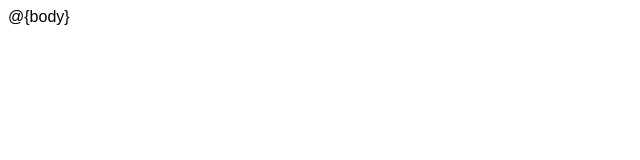
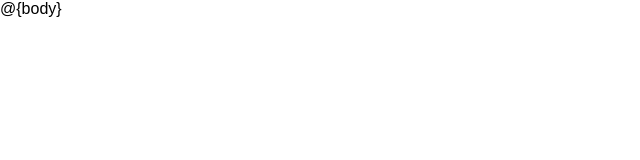
Before and after one commit to SJECollins/ci-pp3-cyoa, a website: page views/layout.html in a window 1280 px wide. Shown: the whole page, without its empty margins (0-640 px from the left). Drawn offline with nearby package versions, Linux system fonts and the light colour scheme.

Commit message:
Update styling

```diff
--- a/views/layout.html
+++ b/views/layout.html
@@ -10,15 +10,9 @@
     <script src="https://cdnjs.cloudflare.com/ajax/libs/xterm/3.14.5/addons/attach/attach.js"></script>
     <title>Hide & Seek</title>
     <style>
-        html {
-            margin: 0;
-            padding: 0;
-        }
-
         body {
             font-family: Arial;
-            width: 100%;
-            height: auto;
+            margin: 0;
         }
 
         #background {
```
